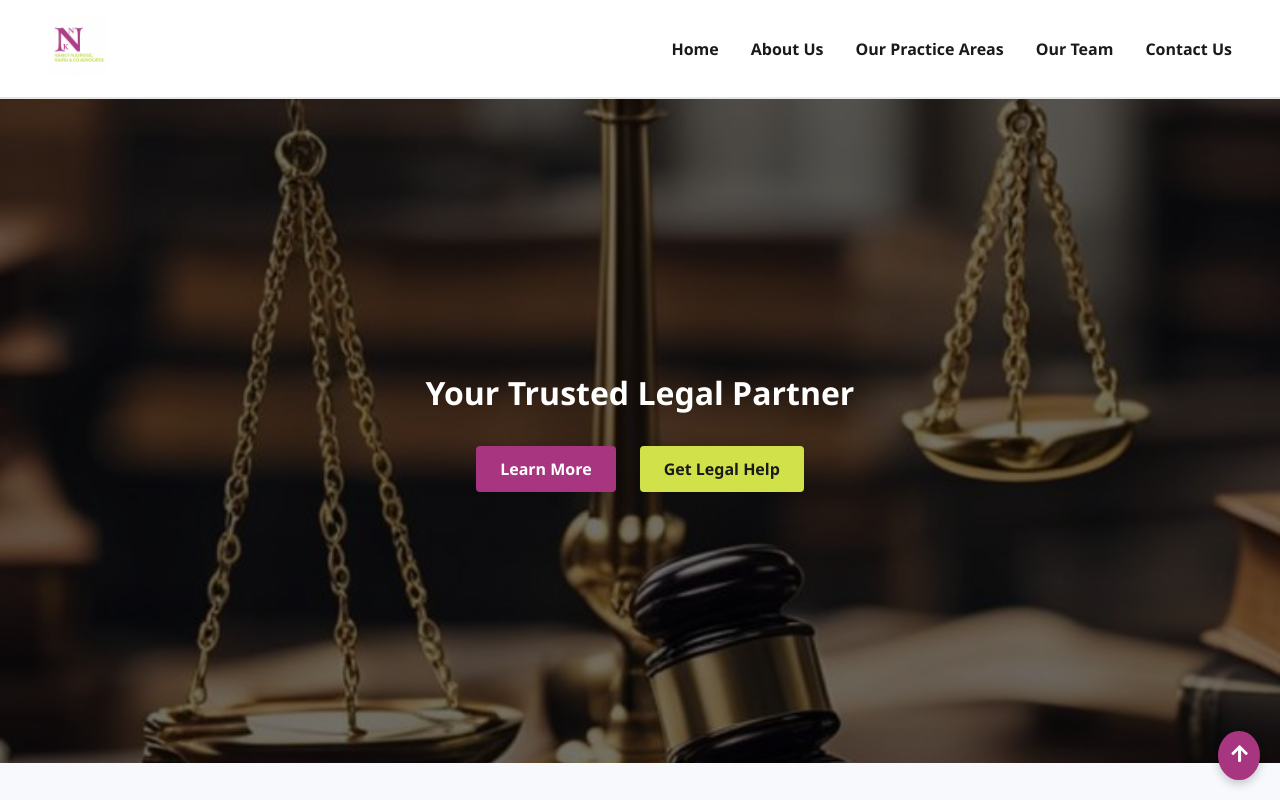
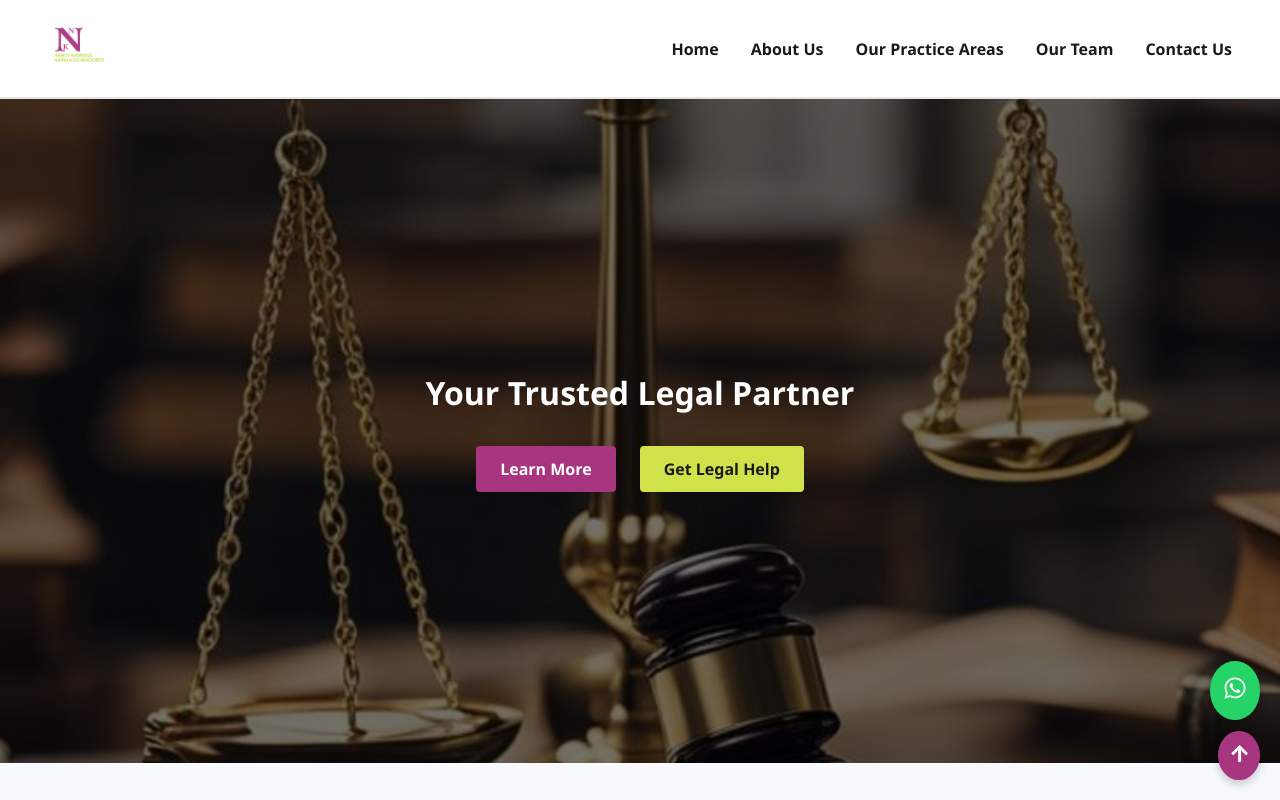
Before and after one commit to Kihikah/NNK-Advocates, a React (Vite) app: page / in a window 1280 px wide. Shown: the top 800 px of the page. Built offline with nearby package versions, Linux system fonts and the light colour scheme.

Commit message:
Add whatsapp icon for live chat

```diff
--- a/src/components/Footer.jsx
+++ b/src/components/Footer.jsx
@@ -1,10 +1,17 @@
 import React from 'react'
 import "../styles/Footer.css"
-import { FaFacebookF, FaTwitter, FaInstagram, FaLinkedinIn, FaArrowUp } from 'react-icons/fa';
+import { FaFacebookF, FaTwitter, FaInstagram, FaLinkedinIn, FaArrowUp, FaWhatsapp } from 'react-icons/fa';
 
 const scrollToTop = () => {
   window.scrollTo({ top: 0, behavior: 'smooth' });
 };
+
+const whatsappNumber = "+254722348064";
+const whatsappMessage = "Hello! I’d like to get assistance 👋";
+
+const openWhatsApp = () => {
+    window.open(`https://wa.me/${whatsappNumber}?text=${encodeURIComponent(whatsappMessage)}`, "_blank");
+  };
 
 const Footer = () => {
   return (
@@ -41,9 +48,14 @@ const Footer = () => {
         </div>
 
         {/* Back to Top Button */}
-      <div className="back-to-top" onClick={scrollToTop} title="Back to top">
-        <FaArrowUp />
-      </div>
+        <div className="back-to-top" onClick={scrollToTop} title="Back to top">
+            <FaArrowUp />
+        </div>
+
+        {/* WhatsApp Floating Button */}
+        <div className="whatsapp-button" onClick={openWhatsApp} title="Chat with us on WhatsApp">
+            <FaWhatsapp />
+        </div>
 
         <div className="footer-bottom">
             <p>&copy; {new Date().getFullYear()} NNK Law Firm. All rights reserved.</p>
--- a/src/styles/Footer.css
+++ b/src/styles/Footer.css
@@ -93,6 +93,29 @@
   transform: translateY(-5px);
 }
 
+/* ============================
+   WhatsApp Floating Button
+============================ */
+.whatsapp-button {
+  position: fixed;
+  bottom: 80px; /* placed slightly above the back-to-top */
+  right: 20px;
+  background-color: #25D366;
+  color: #fff;
+  padding: 0.8rem;
+  border-radius: 50%;
+  cursor: pointer;
+  font-size: 1.5rem;
+  box-shadow: 0 4px 10px rgba(0, 0, 0, 0.2);
+  transition: all 0.3s ease;
+  z-index: 999;
+}
+
+.whatsapp-button:hover {
+  background-color: #1ebe5b;
+  transform: translateY(-5px);
+}
+
 
 @media (max-width: 768px) {
   .footer-container {
```
